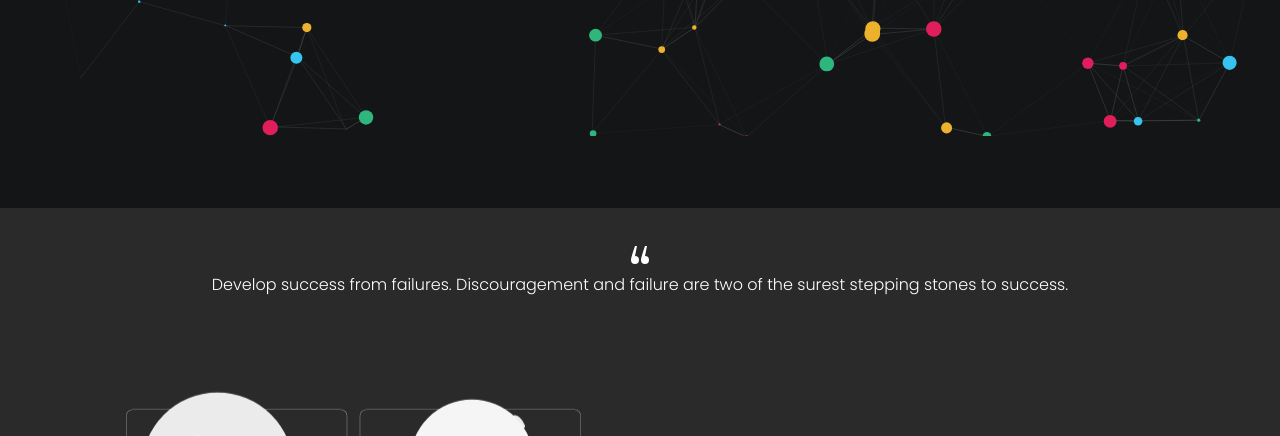
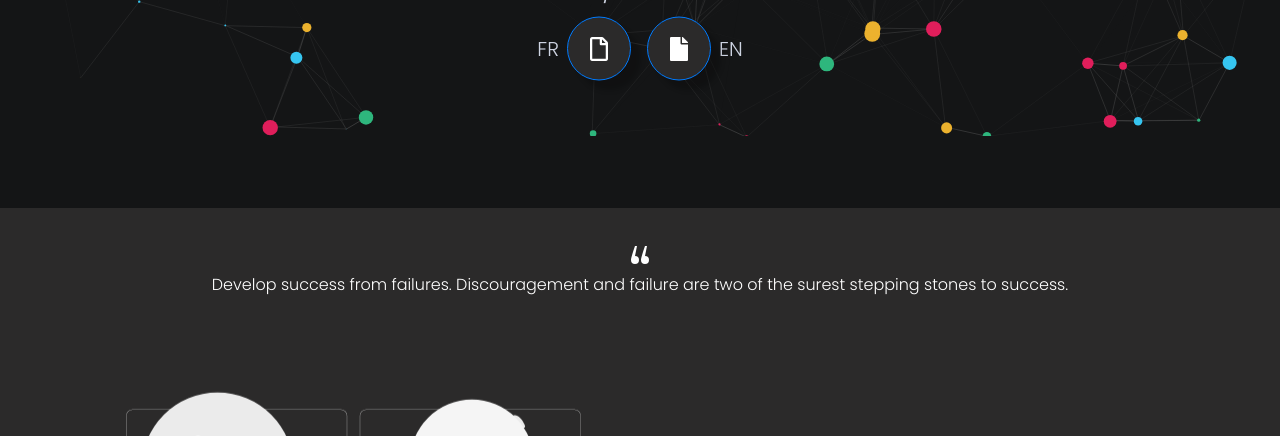
Before and after one commit to Axelgoris99/Axelgoris99.github.io, a plain HTML site: page index.html in a window 1280 px wide. Shown: the part 664-1100 px from the top of the page. Drawn offline with nearby package versions, Linux system fonts and the light colour scheme; animation ran at ten frames a second; some icons are missing; files whose address does not match are found by name.

Commit message:
Update CV / home

```diff
--- a/index.html
+++ b/index.html
@@ -30,6 +30,8 @@
     <link rel="stylesheet" href="assets/css/preloader.css">
     <link rel="stylesheet" href="assets/css/home.css">
     <link rel="stylesheet" href="assets/css/style.css">
+    <!-- Cursor -->
+    <link rel="stylesheet" href="assets/css/cursor.css">
     <!-- Favicon -->
     <link id='favicon' rel="shortcut icon" href="assets/images/favicon.png" type="image/x-png">
     <!-- Font awesome icons -->
@@ -68,6 +70,7 @@
     <center>
         <!-- Home Section -->
         <div class="text col-sm-6" style="margin-top: 140px;">Hey<span class="wave"><img src="assets/images/Hand.gif" width="35px"></span>&nbsp;, I'm <span class="header">Axel Goris</span>
+            <br>I'm open for work and project, feel free to get in touch with me :)
             <div class="center">
                 <div>
                     <img src="assets/images/photoAxel.jpg" alt="" class="rounded-circle" height="200" width="200">
@@ -112,6 +115,26 @@
                             role="button"
                             ><i class="fab fa-linkedin"></i>
                         </a>
+
+                    </div>
+                    CV / Resume
+                    <div class="social-icons">FR
+                        <a
+                            class="socialicon btn btn-primary btn-lg btn-floating"
+                            style="background-color: #2b2a2a;"
+                            href="assets/docs/french_cv.pdf"
+                            target="_blank"
+                            role="button"
+                            ><i class="far fa-file"></i>
+                        </a>
+                        <a
+                            class="socialicon btn btn-primary btn-lg btn-floating"
+                            style="background-color: #2b2a2a;"
+                            href="assets/docs/english_cv.pdf"
+                            target="_blank"
+                            role="button"
+                            ><i class="fas fa-file"></i>
+                        </a>EN
                     </div>
                 </div>
             </div>
@@ -119,6 +142,9 @@
     </center>
 
     <br><br><br>
+     <!--Cursor-->
+     <div class="cursor-dot-outline"></div>
+     <div class="cursor-dot"></div>
     <!-- Dynamic footer section -->
     <script src="https://code.jquery.com/jquery-3.5.1.min.js" integrity="sha256-9/aliU8dGd2tb6OSsuzixeV4y/faTqgFtohetphbbj0=" crossorigin="anonymous"></script>
 
@@ -128,6 +154,7 @@
 
     <!--JavaScript at end of body for optimized loading-->
     <script src="assets/js/app.js"></script>
+    <script src="assets/js/cursor.js"></script>
     <script src="https://cdnjs.cloudflare.com/ajax/libs/popper.js/1.12.9/umd/popper.min.js" integrity="sha384-ApNbgh9B+Y1QKtv3Rn7W3mgPxhU9K/ScQsAP7hUibX39j7fakFPskvXusvfa0b4Q" crossorigin="anonymous"></script>
     <script src="https://maxcdn.bootstrapcdn.com/bootstrap/4.0.0/js/bootstrap.min.js" integrity="sha384-JZR6Spejh4U02d8jOt6vLEHfe/JQGiRRSQQxSfFWpi1MquVdAyjUar5+76PVCmYl" crossorigin="anonymous"></script>
     <script src='https://cdnjs.cloudflare.com/ajax/libs/particles.js/2.0.0/particles.min.js'></script>
```
Also changed, not shown: assets/docs/fr.png (added), 2 other files.
